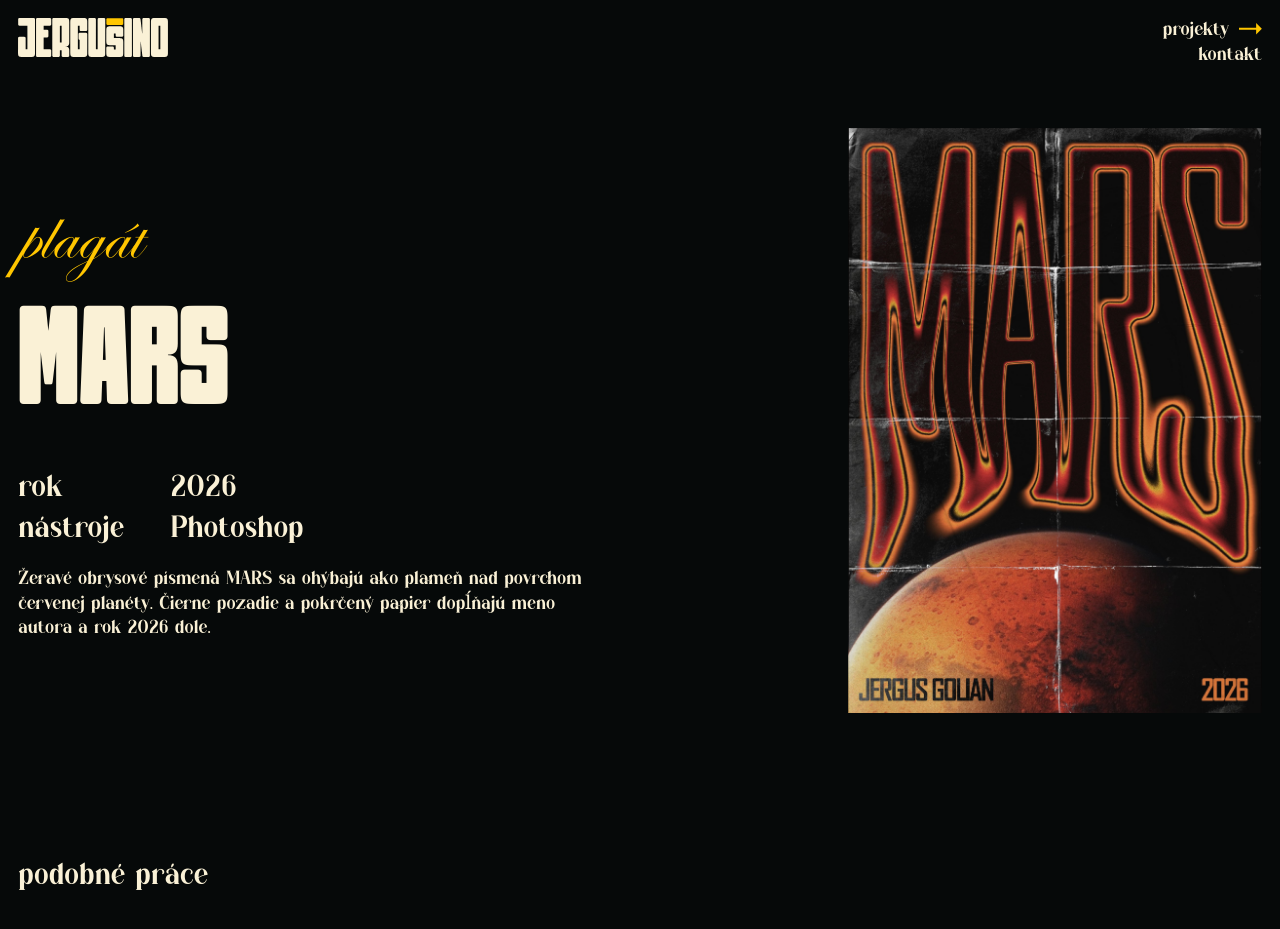
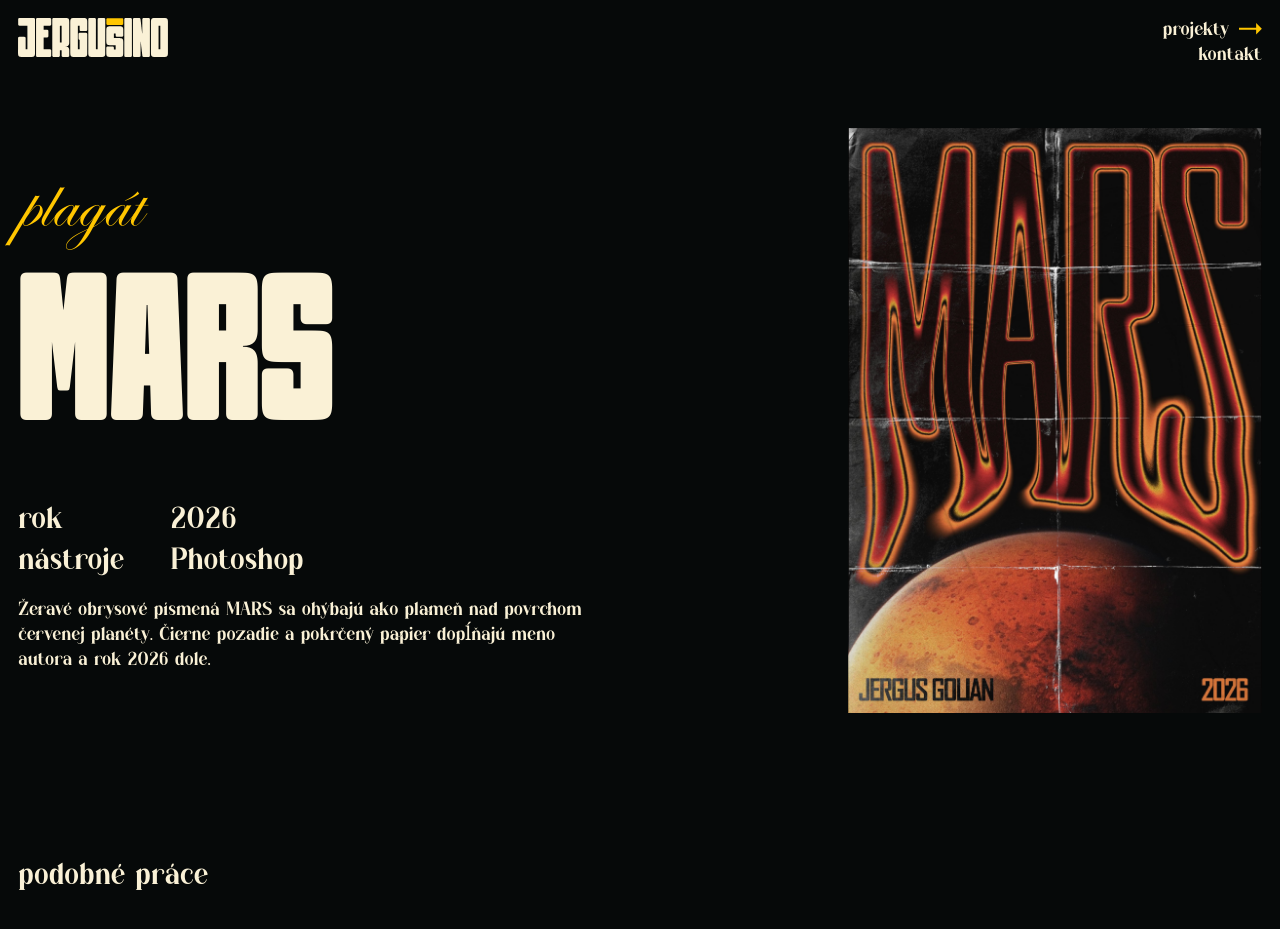
Before and after one commit to jergusino/jergusino.github.io, a Jekyll site: the page built from _projects/mars.md, in a window 1280 px wide. Shown: the top 929 px of the page. Built offline with Jekyll 4.4.1, drawn with Linux system fonts in a browser that asks for light colours; some web fonts are replaced; grey boxes are pictures that could not be loaded.

Commit message:
Project title at 180% of the base size; long titles step down so the info still fits
Co-Authored-By: Claude Opus 5.5 <noreply@anthropic.com>
Claude-Session: https://claude.ai/code/session_01RGVpc2Wp958A42zKqCrsaw

```diff
--- a/assets/css/main.css
+++ b/assets/css/main.css
@@ -365,7 +365,8 @@ html.viewer-open, html.viewer-open body { overflow: hidden; }
    previous / next arrows right beside them. Everything is sized by the width but capped by the
    screen height, so the info and the whole poster always fit on screen. */
 body.project { --ts: min(calc(var(--T) * 3), 13vh); }                 /* base size; the poster follows it */
-body.project .hero--page { --title-size: calc(var(--ts) * 1.2); }   /* the title is 120% of the base */
+body.project .hero--page { --title-size: calc(var(--ts) * 1.8); }   /* the title is 180% of the base */
+body.project .hero--page .lead { font-size: calc(var(--ts) * 1.2 * 0.54); }   /* the lead keeps its size */
 body.project .meta, body.project .back { font-size: clamp(1.1rem, min(2.4vw, 4vh), 2.6rem); }
 body.project .prose { font-size: min(var(--body), 2.8vh); font-size: clamp(0.95rem, min(var(--body), 2.8vh), 1.375rem); }
 @media (max-width: 520px) { body.project { --ts: min(calc(var(--T) * 3.4), 13vh); } }
--- a/assets/js/site.js
+++ b/assets/js/site.js
@@ -43,3 +43,30 @@
     location.assign((dx < 0 ? next : prev).href);
   }, { passive: true });
 })();
+
+// Project pages: the title is large, so a long one (several lines) is stepped down until the whole
+// info (lead, title, details, description) fits on the screen.
+(function () {
+  var title = document.querySelector('.project-text .title');
+  var prose = document.querySelector('.project-text .prose');
+  if (!title || !prose) return;
+  function bottom() {
+    var last = prose.lastElementChild || prose;
+    return last.getBoundingClientRect().bottom + window.scrollY;
+  }
+  function fit() {
+    title.style.fontSize = '';
+    var size = parseFloat(getComputedStyle(title).fontSize);
+    var min = size * 0.55;
+    var limit = window.innerHeight - 8;
+    while (bottom() > limit && size > min) {
+      size *= 0.94;
+      title.style.fontSize = size + 'px';
+    }
+  }
+  var t;
+  function later() { clearTimeout(t); t = setTimeout(fit, 80); }
+  fit();
+  if (document.fonts && document.fonts.ready) document.fonts.ready.then(fit);
+  window.addEventListener('resize', later);
+})();
```
